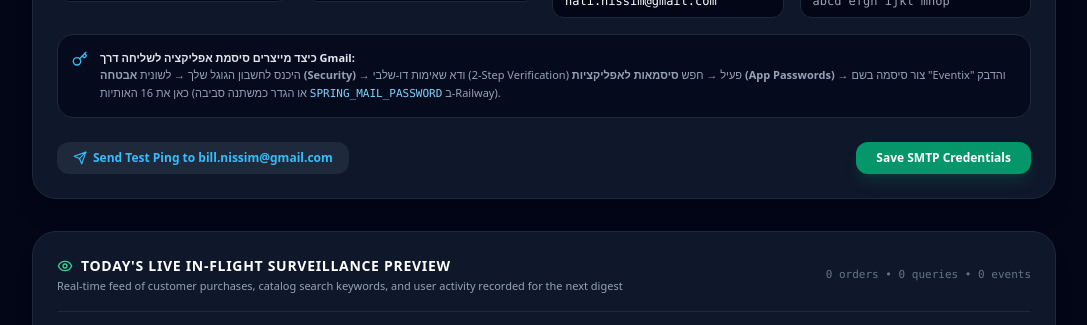
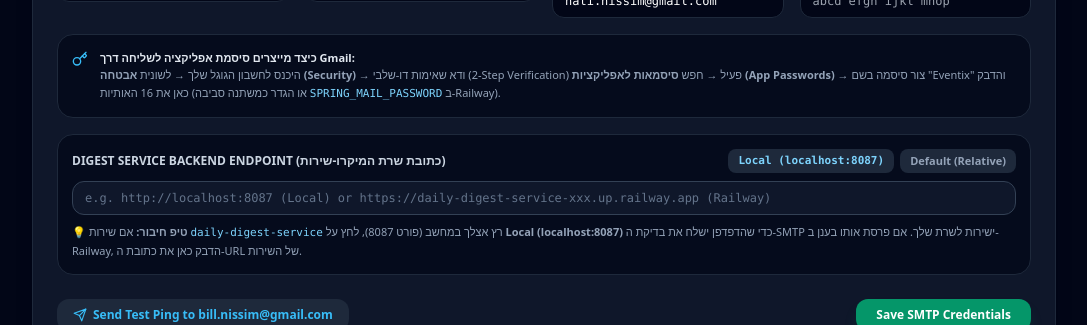
Before and after one commit to NetanelNissim1/project-eventix, a React (Vite) app in the folder frontend-client/: page /digest in a window 1280 px wide. Shown: the part 820-1145 px from the top of the page, without its empty margins (96-1183 px from the left). Built offline with nearby package versions, Linux system fonts and the light colour scheme; no server answers.

Commit message:
fix(mail): add CrossOrigin, dynamic Railway PORT, HTML response detection, and configurable microservice endpoint override

```diff
--- a/frontend-client/src/components/DigestView.tsx
+++ b/frontend-client/src/components/DigestView.tsx
@@ -22,6 +22,26 @@ export const DigestView: React.FC = () => {
   const [testingSmtp, setTestingSmtp] = useState(false);
   const [message, setMessage] = useState<string | null>(null);
   const [smtpMsg, setSmtpMsg] = useState<{ type: 'success' | 'error'; text: string } | null>(null);
+
+  // Digest microservice endpoint configuration
+  const [digestApiBase, setDigestApiBase] = useState<string>(() => {
+    return localStorage.getItem('eventix_digest_api_base') || '';
+  });
+
+  const getDigestUrl = (path: string) => {
+    const base = digestApiBase.trim().replace(/\/+$/, '');
+    return base ? `${base}${path}` : path;
+  };
+
+  const handleUpdateApiBase = (val: string) => {
+    const clean = val.trim().replace(/\/+$/, '');
+    setDigestApiBase(clean);
+    if (clean) {
+      localStorage.setItem('eventix_digest_api_base', clean);
+    } else {
+      localStorage.removeItem('eventix_digest_api_base');
+    }
+  };
 
   // Schedule state
   const [schedule, setSchedule] = useState<DigestScheduleConfig>({
@@ -60,7 +80,7 @@ export const DigestView: React.FC = () => {
   const fetchHistory = async () => {
     setLoading(true);
     try {
-      const res = await apiClient.get('/api/v1/digest/history');
+      const res = await apiClient.get(getDigestUrl('/api/v1/digest/history'));
       if (Array.isArray(res.data)) {
         setHistory(res.data);
       } else {
@@ -76,7 +96,7 @@ export const DigestView: React.FC = () => {
 
   const fetchSchedule = async () => {
     try {
-      const res = await apiClient.get('/api/v1/digest/schedule');
+      const res = await apiClient.get(getDigestUrl('/api/v1/digest/schedule'));
       if (res.data && typeof res.data === 'object' && !Array.isArray(res.data)) {
         setSchedule((prev) => ({ ...prev, ...res.data }));
       }
@@ -87,7 +107,7 @@ export const DigestView: React.FC = () => {
 
   const fetchSmtp = async () => {
     try {
-      const res = await apiClient.get('/api/v1/digest/smtp');
+      const res = await apiClient.get(getDigestUrl('/api/v1/digest/smtp'));
       if (res.data && typeof res.data === 'object' && !Array.isArray(res.data)) {
         setSmtp((prev) => ({
           ...prev,
@@ -101,7 +121,7 @@ export const DigestView: React.FC = () => {
 
   const fetchTodaySummary = async () => {
     try {
-      const res = await apiClient.get('/api/v1/digest/today-summary');
+      const res = await apiClient.get(getDigestUrl('/api/v1/digest/today-summary'));
       if (res.data && typeof res.data === 'object' && !Array.isArray(res.data)) {
         setTodaySummary({
           purchases: Array.isArray(res.data.purchases) ? res.data.purchases : [],
@@ -119,7 +139,12 @@ export const DigestView: React.FC = () => {
     setMessage(null);
     try {
       const recipient = schedule.recipient || 'bill.nissim@gmail.com';
-      const res = await apiClient.post(`/api/v1/digest/trigger-now?recipient=${encodeURIComponent(recipient)}`);
+      const endpoint = getDigestUrl(`/api/v1/digest/trigger-now?recipient=${encodeURIComponent(recipient)}`);
+      const res = await apiClient.post(endpoint);
+      if (typeof res.data === 'string' && (res.data.includes('<!doctype') || res.data.includes('<html'))) {
+        setMessage(`⚠️ Backend endpoint returned HTML from web server. Please check 'daily-digest-service' is running.`);
+        return;
+      }
       if (res.status === 200) {
         const record = res.data;
         if (record?.status === 'SENT') {
@@ -144,7 +169,7 @@ export const DigestView: React.FC = () => {
     setSavingSchedule(true);
     setMessage(null);
     try {
-      const res = await apiClient.post('/api/v1/digest/schedule', schedule);
+      const res = await apiClient.post(getDigestUrl('/api/v1/digest/schedule'), schedule);
       if (res.status === 200) {
         setSchedule(res.data);
         setMessage('Email schedule settings successfully saved and activated!');
@@ -166,7 +191,14 @@ export const DigestView: React.FC = () => {
         username: (smtp.username || 'nati.nissim@gmail.com').trim(),
         password: (smtp.password || '').replace(/\s+/g, '').trim(),
       };
-      const res = await apiClient.post('/api/v1/digest/smtp', cleanSmtp);
+      const res = await apiClient.post(getDigestUrl('/api/v1/digest/smtp'), cleanSmtp);
+      if (typeof res.data === 'string' && (res.data.includes('<!doctype') || res.data.includes('<html'))) {
+        setSmtpMsg({
+          type: 'error',
+          text: `⚠️ Request reached the frontend web server (${window.location.origin}) which returned HTML instead of daily-digest-service. Configure the endpoint below.`,
+        });
+        return false;
+      }
       if (res.status === 200 && res.data) {
         setSmtp((prev) => ({
           ...prev,
@@ -202,10 +234,18 @@ export const DigestView: React.FC = () => {
         password: (smtp.password || '').replace(/\s+/g, '').trim(),
       };
       const recipient = schedule.recipient || 'bill.nissim@gmail.com';
-      const res = await apiClient.post(
-        `/api/v1/digest/smtp/test?recipient=${encodeURIComponent(recipient)}`,
-        cleanSmtp
-      );
+      const endpoint = getDigestUrl(`/api/v1/digest/smtp/test?recipient=${encodeURIComponent(recipient)}`);
+      const res = await apiClient.post(endpoint, cleanSmtp);
+
+      // Explicit detection if response is HTML from an SPA web server fallback
+      if (typeof res.data === 'string' && (res.data.includes('<!doctype') || res.data.includes('<html'))) {
+        setSmtpMsg({
+          type: 'error',
+          text: `⚠️ Request reached the frontend web server (${window.location.origin}) which returned HTML instead of daily-digest-service. If running locally, set the Endpoint below to 'http://localhost:8087'. If deployed on Railway, enter the daily-digest-service Railway URL.`,
+        });
+        return;
+      }
+
       if (res.data?.success) {
         setSmtp((prev) => ({ ...prev, configured: true }));
         setSmtpMsg({ type: 'success', text: res.data.message });
@@ -216,7 +256,10 @@ export const DigestView: React.FC = () => {
         });
       }
     } catch (err: any) {
-      setSmtpMsg({ type: 'error', text: 'SMTP test request failed: ' + (err.message || 'network error') });
+      setSmtpMsg({
+        type: 'error',
+        text: 'SMTP test request failed: ' + (err.response?.data?.message || err.message || 'network error'),
+      });
     } finally {
       setTestingSmtp(false);
     }
@@ -560,6 +603,46 @@ export const DigestView: React.FC = () => {
             </div>
           </div>
 
+          {/* Direct Microservice Endpoint Override */}
+          <div className="p-3.5 bg-slate-950/70 border border-slate-800 rounded-2xl text-xs space-y-2">
+            <div className="flex flex-col sm:flex-row sm:items-center justify-between gap-2">
+              <label className="text-slate-300 font-semibold flex items-center gap-1.5">
+                <span>DIGEST SERVICE BACKEND ENDPOINT (כתובת שרת המיקרו-שירות)</span>
+                {digestApiBase && (
+                  <span className="px-1.5 py-0.5 rounded bg-sky-500/10 text-sky-400 font-mono text-[10px] font-bold border border-sky-500/20">
+                    Custom URL Active
+                  </span>
+                )}
+              </label>
+              <div className="flex items-center gap-1.5 text-[11px]">
+                <button
+                  type="button"
+                  onClick={() => handleUpdateApiBase('http://localhost:8087')}
+                  className="px-2.5 py-1 bg-slate-800 hover:bg-slate-700 text-sky-300 rounded-lg font-mono transition-colors font-semibold"
+                >
+                  Local (localhost:8087)
+                </button>
+                <button
+                  type="button"
+                  onClick={() => handleUpdateApiBase('')}
+                  className="px-2.5 py-1 bg-slate-800 hover:bg-slate-700 text-slate-400 hover:text-white rounded-lg transition-colors font-semibold"
+                >
+                  Default (Relative)
+                </button>
+              </div>
+            </div>
+            <input
+              type="text"
+              value={digestApiBase}
+              onChange={(e) => handleUpdateApiBase(e.target.value)}
+              placeholder="e.g. http://localhost:8087 (Local) or https://daily-digest-service-xxx.up.railway.app (Railway)"
+              className="w-full bg-slate-900 border border-slate-700 rounded-xl px-3 py-2 text-white font-mono placeholder-slate-500 focus:outline-none focus:border-sky-500 text-xs"
+            />
+            <p className="text-[11px] text-slate-400 leading-relaxed">
+              💡 <strong>טיפ חיבור:</strong> אם שירות <code className="text-sky-300 font-mono">daily-digest-service</code> רץ אצלך במחשב (פורט 8087), לחץ על <strong>Local (localhost:8087)</strong> כדי שהדפדפן ישלח את בדיקת ה-SMTP ישירות לשרת שלך. אם פרסת אותו בענן ב-Railway, הדבק כאן את כתובת ה-URL של השירות.
+            </p>
+          </div>
+
           <div className="flex items-center justify-between pt-2">
             <button
               type="button"
```
Also changed, not shown: 2 other files (tests, documents, lock files or other folders).
